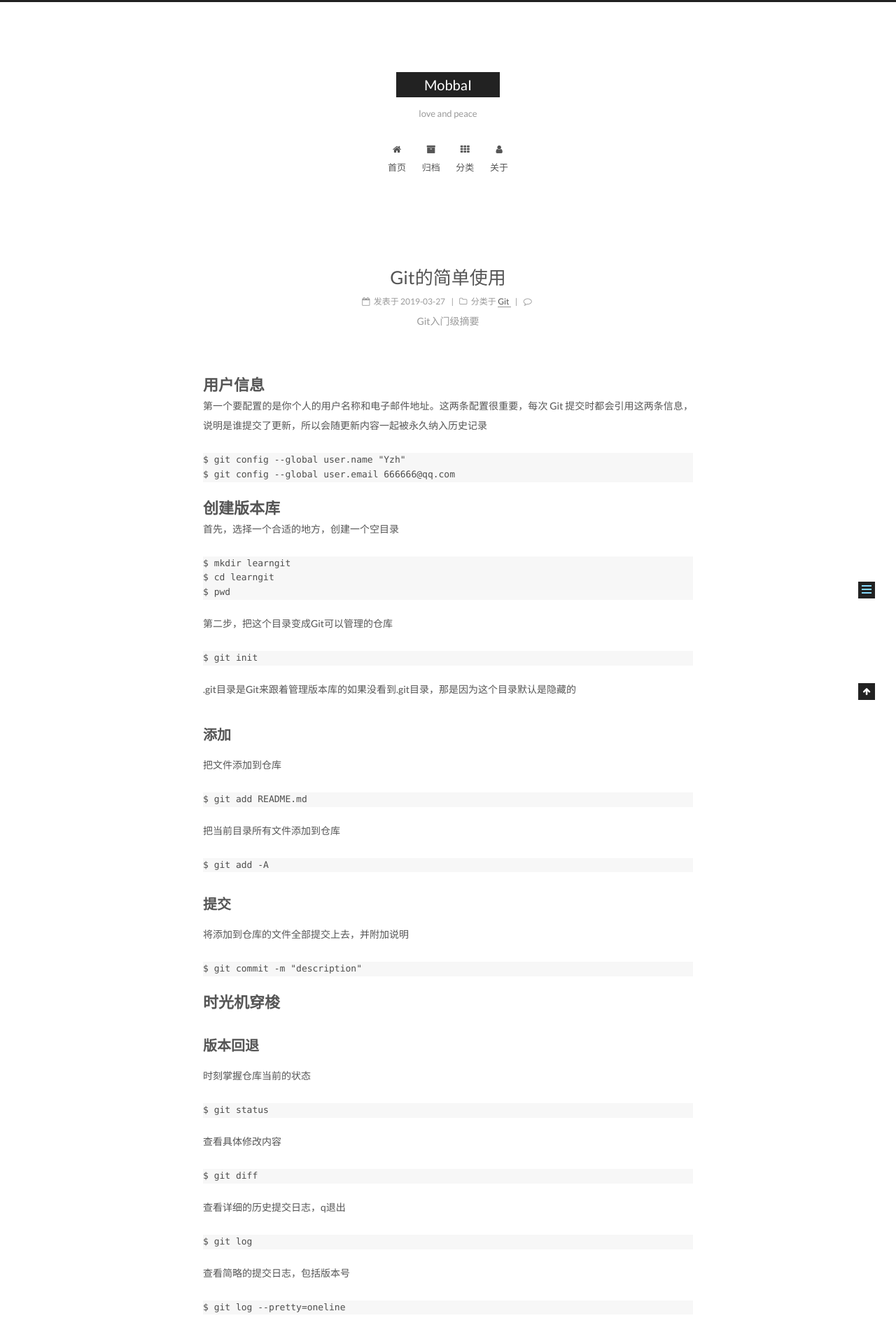
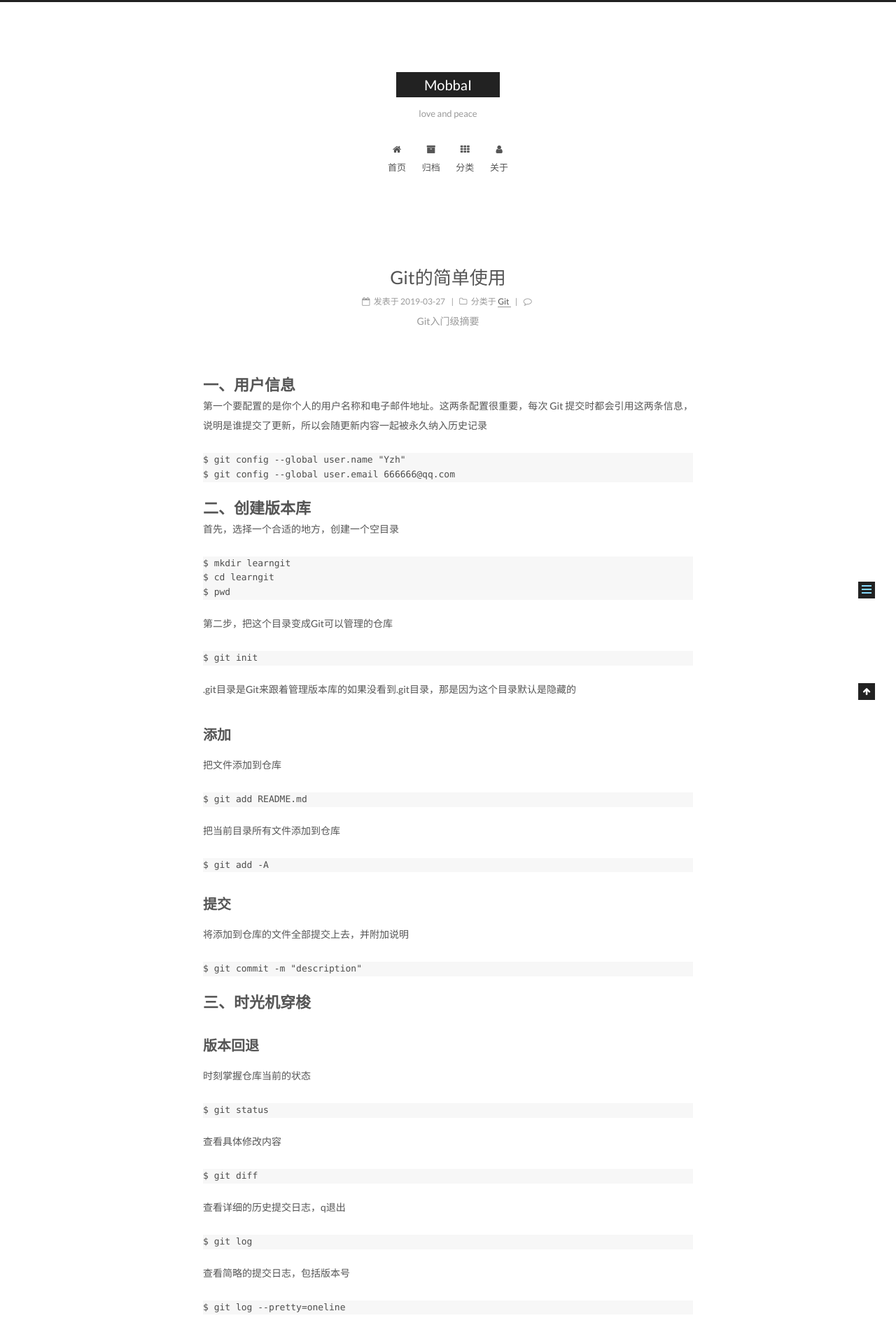
Before and after one commit to MobbaI/mobbai.github.io, a Jekyll site: the page built from _posts/2019-3-27-git.md, in a window 1280 px wide. Shown: the top 1903 px of the page at 70% size. Built offline with Jekyll 4.4.1, drawn with Linux system fonts in a browser that asks for light colours; comment, search, counter and statistics services are not loaded.

Commit message:
zankankan

````diff
--- a/_posts/2019-3-27-git.md
+++ b/_posts/2019-3-27-git.md
@@ -4,7 +4,7 @@ layout: post
 categories: Git
 description: <center>Git入门级摘要</center>
 ---
-# 用户信息
+# 一、用户信息
 
 第一个要配置的是你个人的用户名称和电子邮件地址。这两条配置很重要，每次 Git 提交时都会引用这两条信息，说明是谁提交了更新，所以会随更新内容一起被永久纳入历史记录
 
@@ -13,7 +13,7 @@ $ git config --global user.name "Yzh"
 $ git config --global user.email 666666@qq.com
 ```
 
-# 创建版本库
+# 二、创建版本库
 
 首先，选择一个合适的地方，创建一个空目录
 
@@ -53,7 +53,7 @@ $ git add -A
 $ git commit -m "description"
 ```
 
-# 时光机穿梭
+# 三、时光机穿梭
 
 ## 版本回退
 
````
Also changed, not shown: other parts of _posts/2019-3-27-git.md (+1 -1 lines).
